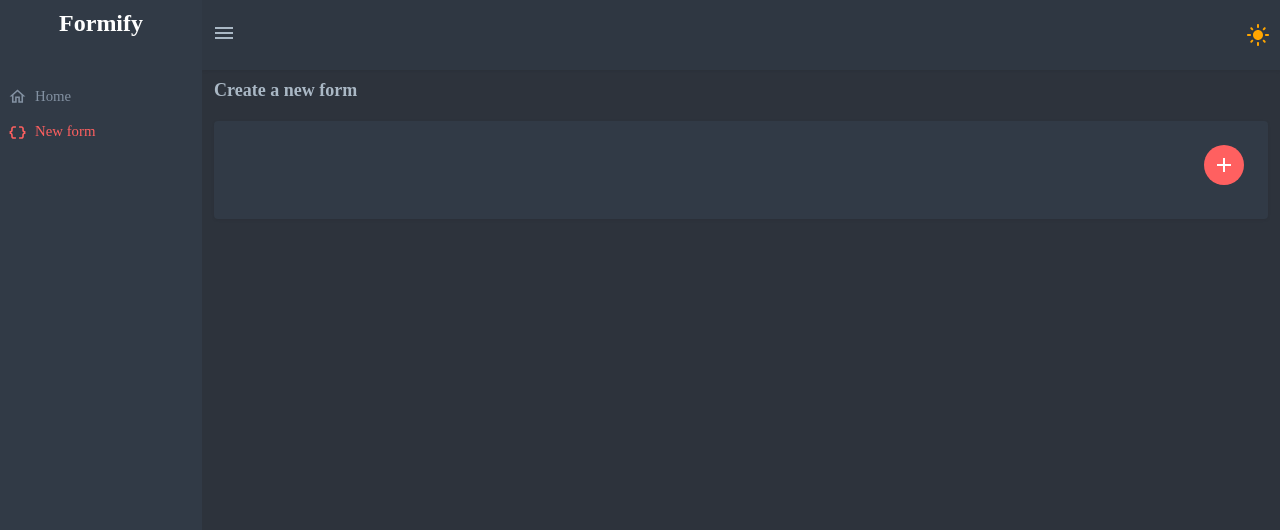
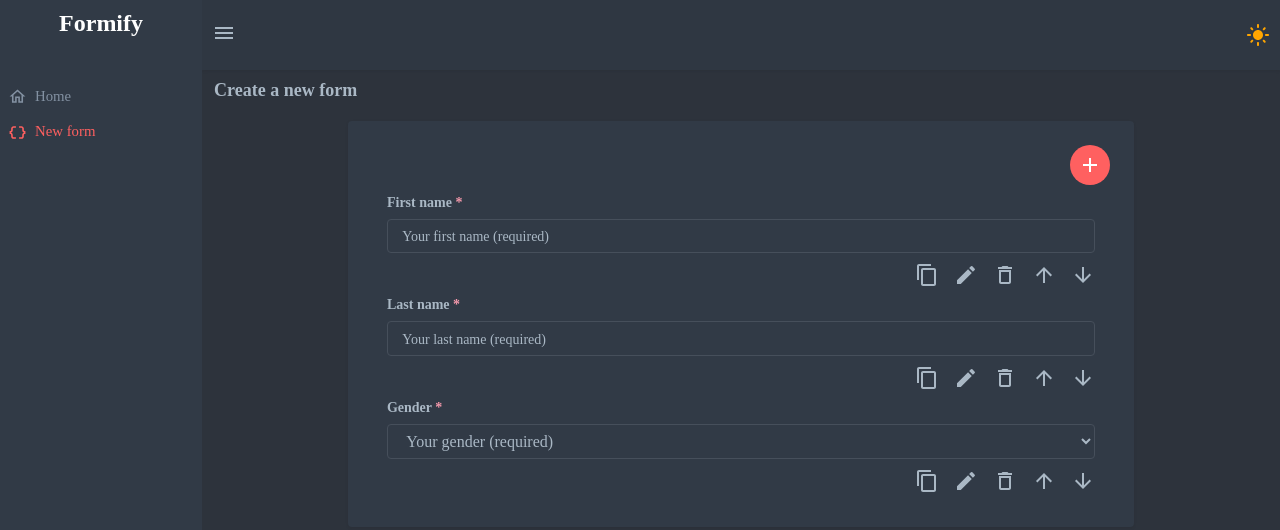
Before and after one commit to AmineAboutaieb/Formify, a React (Vite) app: page /new-form-editor in a window 1280 px wide. Shown: the top 530 px of the page. Built offline with nearby package versions, Linux system fonts and the light colour scheme; a web font is replaced by a local one.

Commit message:
remove the type parameter from the field specs object. (From now on every type of input field is going to have its own component with its custom attributes)

```diff
--- a/src/components/pageComponents/FormEditor/Editor/EditorAddFieldForm/EditorAddFieldForms/EditorAddTextFieldForm/EditorAddTextFieldForm.jsx
+++ b/src/components/pageComponents/FormEditor/Editor/EditorAddFieldForm/EditorAddFieldForms/EditorAddTextFieldForm/EditorAddTextFieldForm.jsx
@@ -13,7 +13,6 @@ function EditorAddTextFieldForm({
 }) {
   const [textFieldFormData, setTextFieldFormData] = useState({
     label: formDisplayerMode === "edit" ? fieldToModifyData.specs.label : "",
-    type: formDisplayerMode === "edit" ? fieldToModifyData.type : "text",
     placeholder:
       formDisplayerMode === "edit" ? fieldToModifyData.specs.placeholder : "",
     defaultValue:
@@ -25,7 +24,6 @@ function EditorAddTextFieldForm({
   });
   const [formDataValidation, setFormDataValidation] = useState({
     label: formDisplayerMode === "edit" ? false : true,
-    type: false,
   });
 
   const validationVerifier = (e, param) => {
@@ -54,7 +52,6 @@ function EditorAddTextFieldForm({
       type: "text",
       specs: {
         label: textFieldFormData.label,
-        inputType: textFieldFormData.type,
         placeholder: textFieldFormData.placeholder,
         defaultValue: textFieldFormData.defaultValue,
         fieldRequired: textFieldFormData.fieldRequired,
@@ -74,10 +71,8 @@ function EditorAddTextFieldForm({
   const editFieldObject = () => {
     let newFieldObject = {
       key: fieldToModifyData.key,
-      type: fieldToModifyData.type,
       specs: {
         label: textFieldFormData.label,
-        inputType: textFieldFormData.type,
         placeholder: textFieldFormData.placeholder,
         defaultValue: textFieldFormData.defaultValue,
         fieldRequired: textFieldFormData.fieldRequired,
@@ -86,7 +81,6 @@ function EditorAddTextFieldForm({
     editDataFieldHandler(newFieldObject);
     setTextFieldFormData({
       label: "",
-      type: "",
       placeholder: "",
       defaultValue: "",
       fieldRequired: true,
@@ -114,26 +108,6 @@ function EditorAddTextFieldForm({
           onChange={(e) => onChangeMethod(e, "label")}
         />
         {formDataValidation.label && (
-          <span className="notValidText">Champ obligatoire *</span>
-        )}
-      </div>
-      <div className="editorFieldContainer">
-        <label className="editorFieldLabel">Text field type</label>
-        <select
-          className={`editorField ${
-            formDataValidation.type ? "notValidFormElement" : ""
-          }`}
-          placeholder="Choose a text field type"
-          value={textFieldFormData.type}
-          onChange={(e) => onChangeMethod(e, "type")}
-        >
-          <option value={"text"} defaultChecked={true}>
-            Text
-          </option>
-          <option value={"email"}>Email</option>
-          <option value={"password"}>Password</option>
-        </select>
-        {formDataValidation.type && (
           <span className="notValidText">Champ obligatoire *</span>
         )}
       </div>
--- a/src/components/pageComponents/FormEditor/Editor/EditorFields/EditorDropdownField/EditorDropdownField.jsx
+++ b/src/components/pageComponents/FormEditor/Editor/EditorFields/EditorDropdownField/EditorDropdownField.jsx
@@ -22,7 +22,6 @@ function EditorDropdownField({
         </label>
         <select
           className="editorField"
-          type={specs.inputType}
           placeholder={specs.placeholder}
           key={specs.defaultValue}
           defaultValue={specs.defaultValue}
--- a/src/components/pageComponents/FormEditor/Editor/EditorFields/EditorFieldOptions/EditorFieldOptions.jsx
+++ b/src/components/pageComponents/FormEditor/Editor/EditorFields/EditorFieldOptions/EditorFieldOptions.jsx
@@ -25,14 +25,15 @@ function EditorFieldOptions({
   };
   return (
     <div className="editorControlOptions">
+      <ContentCopyIcon
+        className="editorOptionIcon"
+        onClick={() => duplicateField(fieldKey)}
+      />
+
       <EditIcon className="editorOptionIcon" onClick={showEditFormHandler} />
       <DeleteIcon
         className="editorOptionIcon"
         onClick={() => removeDataFieldHandler(fieldKey)}
-      />
-      <ContentCopyIcon
-        className="editorOptionIcon"
-        onClick={() => duplicateField(fieldKey)}
       />
       <ArrowUpwardIcon
         className="editorOptionIcon"
--- a/src/components/pageComponents/FormEditor/Editor/EditorFields/EditorTextField/EditorTextField.jsx
+++ b/src/components/pageComponents/FormEditor/Editor/EditorFields/EditorTextField/EditorTextField.jsx
@@ -22,7 +22,7 @@ function EditorTextField({
         </label>
         <input
           className="editorField"
-          type={specs.inputType}
+          type="text"
           placeholder={specs.placeholder}
           key={specs.defaultValue}
           defaultValue={specs.defaultValue}
--- a/src/components/pageComponents/FormEditor/NewFormEditor/NewFormEditor.jsx
+++ b/src/components/pageComponents/FormEditor/NewFormEditor/NewFormEditor.jsx
@@ -1,4 +1,4 @@
-import React, { useEffect, useState } from "react";
+import React, { useState } from "react";
 import "../../../../styles/sharedPageStyles.css";
 import "./newFormEditor.css";
 import EditorViewer from "../Editor/EditorViewer/EditorViewer";
@@ -7,7 +7,42 @@ import EditorFormDisplayer from "../Editor/EditorAddFieldForm/EditorFormDisplaye
 import { v4 } from "uuid";
 
 function FormEditor() {
-  const [dataFields, setDataFields] = useState([]);
+  const [dataFields, setDataFields] = useState([
+    {
+      key: "57e49aca-999b-4f14-b401-3b2d0cb12c22",
+      type: "text",
+      specs: {
+        label: "First name",
+        placeholder: "Your first name (required)",
+        defaultValue: "",
+        fieldRequired: true,
+      },
+    },
+    {
+      key: "65df7820-45b7-4113-8985-073ddccab112",
+      type: "text",
+      specs: {
+        label: "Last name",
+        placeholder: "Your last name (required)",
+        defaultValue: "",
+        fieldRequired: true,
+      },
+    },
+    {
+      key: "1fe37a7e-e87d-43ee-ace4-ec1db5b91f71",
+      type: "dropdown",
+      specs: {
+        label: "Gender",
+        options: [
+          { key: 1, text: "Male" },
+          { key: 2, text: "Female" },
+        ],
+        placeholder: "Your gender (required)",
+        defaultValue: "",
+        fieldRequired: true,
+      },
+    },
+  ]);
   const [showFormDisplayer, setShowFormDisplayer] = useState(false);
   const [formDisplayerMode, setFormDisplayerMode] = useState("add");
   const [fieldToModifyData, setFieldToModifyData] = useState(null);
--- a/src/styles/sharedEditorFieldStyles.css
+++ b/src/styles/sharedEditorFieldStyles.css
@@ -6,7 +6,7 @@
 }
 
 .editorFieldLabel{
-    font-size:12px;
+    font-size:14px;
     margin-bottom:8px;
     color:var(--text_primary_color);
     font-weight:bolder;
@@ -18,7 +18,7 @@
     border:1px solid var(--input_border_color);
     border-radius:4px;
     color:var(--text_primary_color);
-    font-size:14px;
+    font-size:16px;
 }
 
 .notValidFormElement{
@@ -46,7 +46,7 @@
 
 .editorField::placeholder{
     color:var(--text_primary_color);
-    font-size:12px;
+    font-size:14px;
 }
 
 .editorButtonContainer{
--- a/src/styles/sharedPageStyles.css
+++ b/src/styles/sharedPageStyles.css
@@ -10,8 +10,9 @@
 }
 
 .pageContent{
+    width:70%;
     background-color:var(--body_fourth_background);
-    margin:20px 0 0 0;
+    margin:20px auto;
     /*TO REMOVE DEV ONLY*/
     /* min-height:50vh; */
     border-radius:0.250rem;
```
